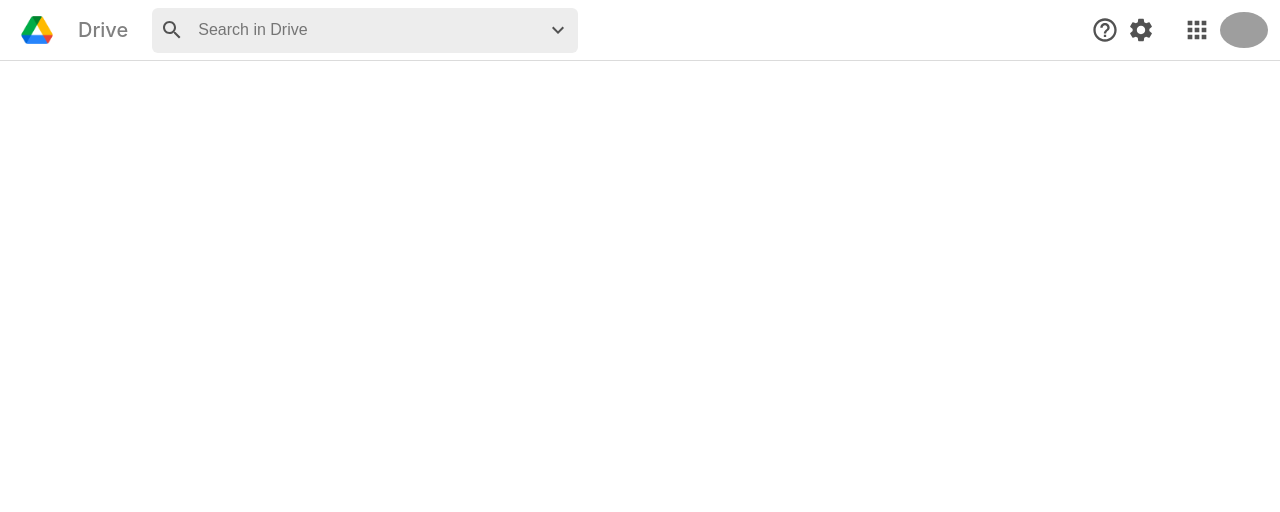
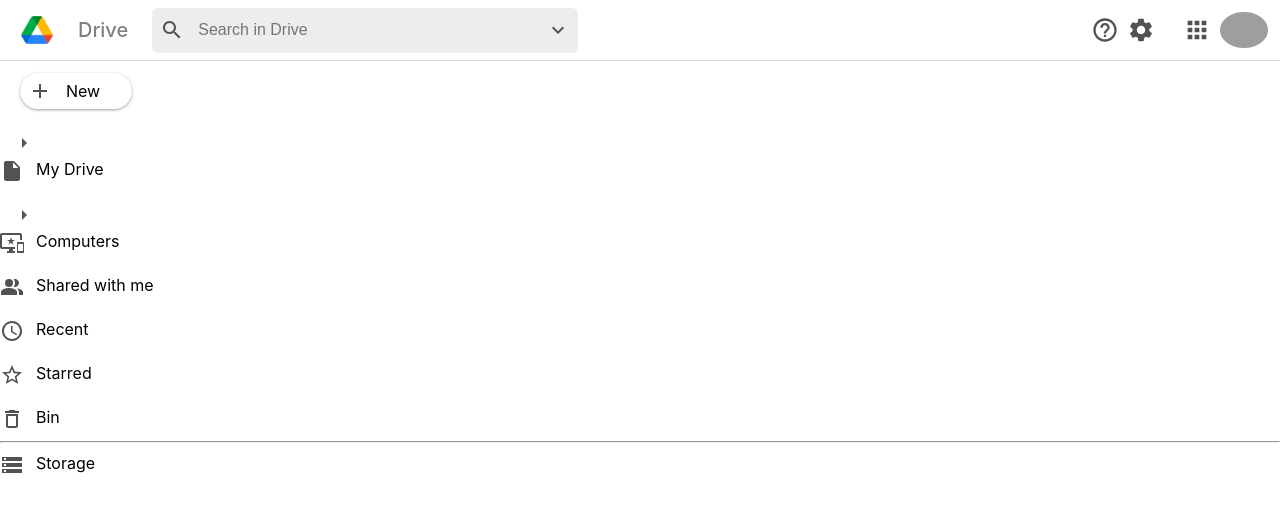
Before and after one commit to shivang10/google-drive-clone, a React (Create React App) app: page / in a window 1280 px wide. Shown: the top 512 px of the page. Built offline with nearby package versions, Linux system fonts and the light colour scheme; grey boxes are pictures that could not be loaded; the HTML template or start-up script is replaced by a standard one.

Commit message:
files side bar, new file addition added

```diff
--- a/src/App.js
+++ b/src/App.js
@@ -1,6 +1,7 @@
 import {useState} from 'react';
 import './App.css';
-import Header from "./components/header/index"
+import Header from "./components/header/index";
+import Sidebar from  "./components/sideBar/index";
 
 function App() {
 
@@ -14,6 +15,7 @@
     return (
         <div className="App">
             <Header userPhoto={user.photoURL}/>
+            <Sidebar />
         </div>
     );
 }
--- /dev/null
+++ b/src/components/sideBar/index.js
@@ -0,0 +1,32 @@
+import React from "react";
+import NewFile from "./newFile";
+import SidebarItem from "./sideBarItem";
+import InsertDriveFileIcon from '@material-ui/icons/InsertDriveFile';
+import ImportantDevicesIcon from '@material-ui/icons/ImportantDevices';
+import PeopleAltIcon from '@material-ui/icons/PeopleAlt';
+import QueryBuilderIcon from '@material-ui/icons/QueryBuilder';
+import StarBorderIcon from '@material-ui/icons/StarBorder';
+import DeleteOutlineIcon from '@material-ui/icons/DeleteOutline';
+import StorageIcon from '@material-ui/icons/Storage';
+import "../../styles/sidebar.css"
+
+const index = () => {
+    return (
+        <div className="sideBar">
+            <NewFile />
+            <div className="sideBar__itemsContainer">
+
+                <SidebarItem arrow icon={(<InsertDriveFileIcon />)} label={"My Drive"} />
+                <SidebarItem arrow icon={(<ImportantDevicesIcon />)} label={"Computers"} />
+                <SidebarItem icon={(<PeopleAltIcon />)} label={"Shared with me"} />
+                <SidebarItem icon={(<QueryBuilderIcon />)} label={"Recent"} />
+                <SidebarItem icon={(<StarBorderIcon/>)} label={"Starred"} />
+                <SidebarItem icon={(<DeleteOutlineIcon />)} label={"Bin"} />
+                <hr/>
+                <SidebarItem icon={(<StorageIcon />)} label={"Storage"} />
+            </div>
+        </div>
+    )
+}
+
+export default index;
--- /dev/null
+++ b/src/components/sideBar/newFile.js
@@ -0,0 +1,16 @@
+import React from "react";
+import AddIcon from '@material-ui/icons/Add';
+import "../../styles/newFile.css";
+
+const NewFile = () => {
+    return (
+        <div className="newFile">
+            <div className="newFile__container">
+                <AddIcon/>
+                <p>New</p>
+            </div>
+        </div>
+    )
+}
+
+export default NewFile;
--- /dev/null
+++ b/src/components/sideBar/sideBarItem.js
@@ -0,0 +1,22 @@
+import React from "react";
+import ArrowRightIcon from '@material-ui/icons/ArrowRight';
+import "../../styles/sidebarItem.css"
+
+const SidebarItem = ({arrow, icon, label}) => {
+    return (
+        <div className="sidebarItem">
+            <div>
+                <div className="sidebarItem__arrow">
+                    {arrow && <ArrowRightIcon />}
+                </div>
+
+                <div className="sidebarItem__main">
+                    {icon}
+                    <p>{label}</p>
+                </div>
+            </div>
+        </div>
+    )
+}
+
+export default SidebarItem;
--- /dev/null
+++ b/src/styles/newFile.css
@@ -0,0 +1,19 @@
+.newFile {
+    display: flex;
+    align-items: center;
+    padding: 12px 0 12px 20px;
+}
+
+.newFile__container {
+    display: flex;
+    justify-content: center;
+    align-items: center;
+    padding: 6px 32px 6px 8px;
+    border-radius: 50px;
+    box-shadow: 0 1px 2px 0 rgba(60, 64, 67, 0.302), 0 1px 3px 1px rgba(60, 64, 67, 0.149);
+    cursor: pointer;
+}
+
+.newFile__container > p {
+    margin-left: 14px;
+}
--- /dev/null
+++ b/src/styles/sidebar.css
@@ -0,0 +1,9 @@
+.sidebar {
+    width: 15%;
+    height: 10vh;
+    margin-right: 5px;
+}
+
+hr {
+    background-color: rgb(197, 197, 197);
+}
--- /dev/null
+++ b/src/styles/sidebarItem.css
@@ -0,0 +1,22 @@
+.sidebarItem {
+    display: flex;
+    padding: 10px 0;
+    border-radius: 0 100px 100px 0;
+}
+
+.sidebarItem:hover {
+    background-color: rgba(0,0,0, 0.04);
+}
+
+.sidebarItem__arrow{
+    width: 28px;
+    margin-left: 12px;
+}
+
+.sidebarItem__main{
+    display: flex;
+}
+
+.sidebarItem__main > p {
+    margin-left: 12px;
+}
```
Also changed, not shown: src/components/filesView/filesView.js (added, +22 -0 lines).
